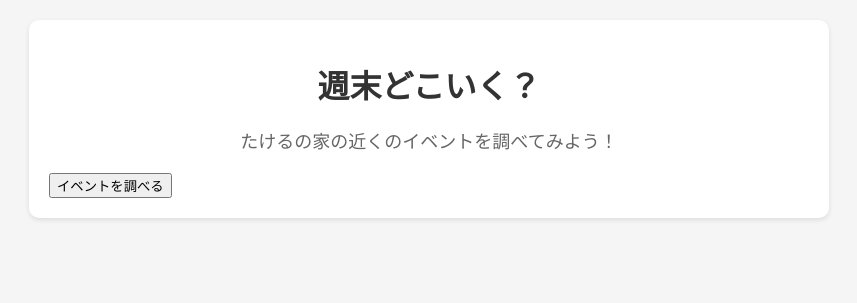
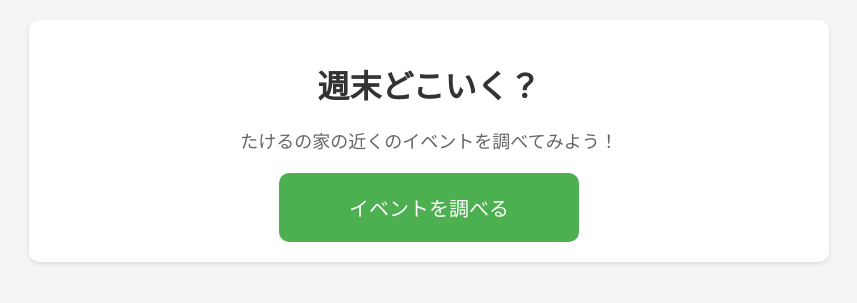
Before and after one commit to ganta0131/iveinfo, a Flask app: page / in a window 1280 px wide. Shown: the top 303 px of the page, without its empty margins (211-1068 px from the left). Run offline with Flask 3, Linux system fonts and the light colour scheme.

Commit message:
Fix: ボタンのクラス名の修正

```diff
--- a/templates/index.html
+++ b/templates/index.html
@@ -40,7 +40,7 @@
             color: #666;
         }
 
-        #searchButton {
+        .search-button {
             padding: 20px 40px;
             font-size: 20px;
             background-color: #4CAF50;
```
